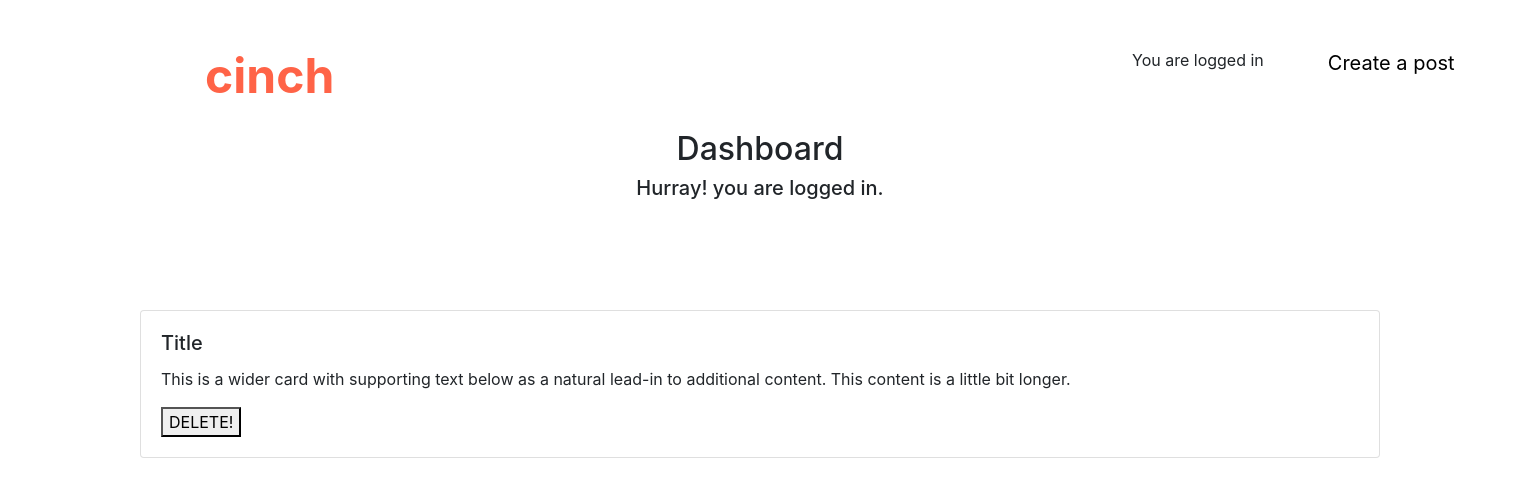
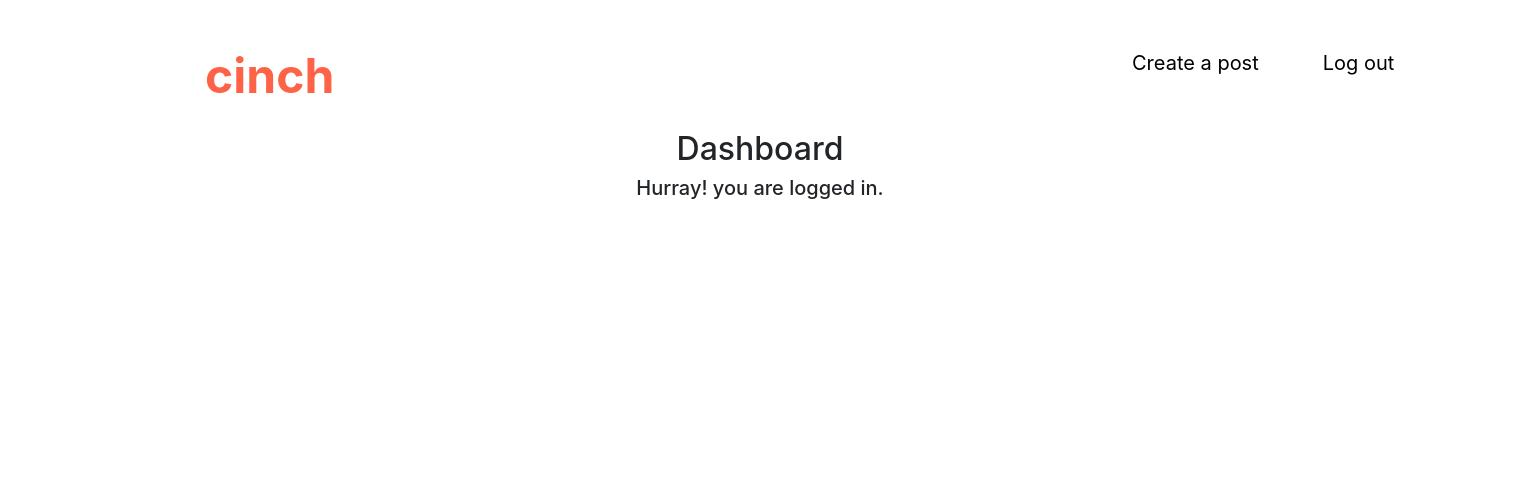
Before and after one commit to kdohmen29/codetasticPro2, a Node server app: page /dashboard in a window 1520 px wide; the page is wider, and only the part inside the window is pictured. Shown: the top 497 px of that part. Run offline with Node 20, Linux system fonts and the light colour scheme; the visitor is signed in with stand-in values (Sample User, id 1); data that the repository does not hold is empty; some libraries are stand-ins or nearby versions.

Commit message:
changes to the dashboard

```diff
--- a/views/dashboard.handlebars
+++ b/views/dashboard.handlebars
@@ -10,7 +10,6 @@
         <div class="logo">cinch</div>
         <nav>
             <ul>
-                <li class="highlighter">You are logged in</li>
                 <li class="highlighter"><a href="/createpost">Create a post</a></li>
                 <li class="highlighter"><a href="/logout">Log out</a></li>
 
@@ -21,16 +20,6 @@
         <h2>Dashboard</h2>
         <h5>Hurray! you are logged in.</h5>
     </div>
-    <div class="card-deck">
-        <div class="card">
-            <div class="card-body">
-                <h5 class="card-title">Title</h5>
-                <p class="card-text">This is a wider card with supporting text below as a natural lead-in to
-                    additional content. This content is a little bit longer.</p>
-                <button class="delete-cat" data-id="">DELETE!</button>
-            </div>
-        </div>
-    </div>
-</body>
+
 
 </html>
```
